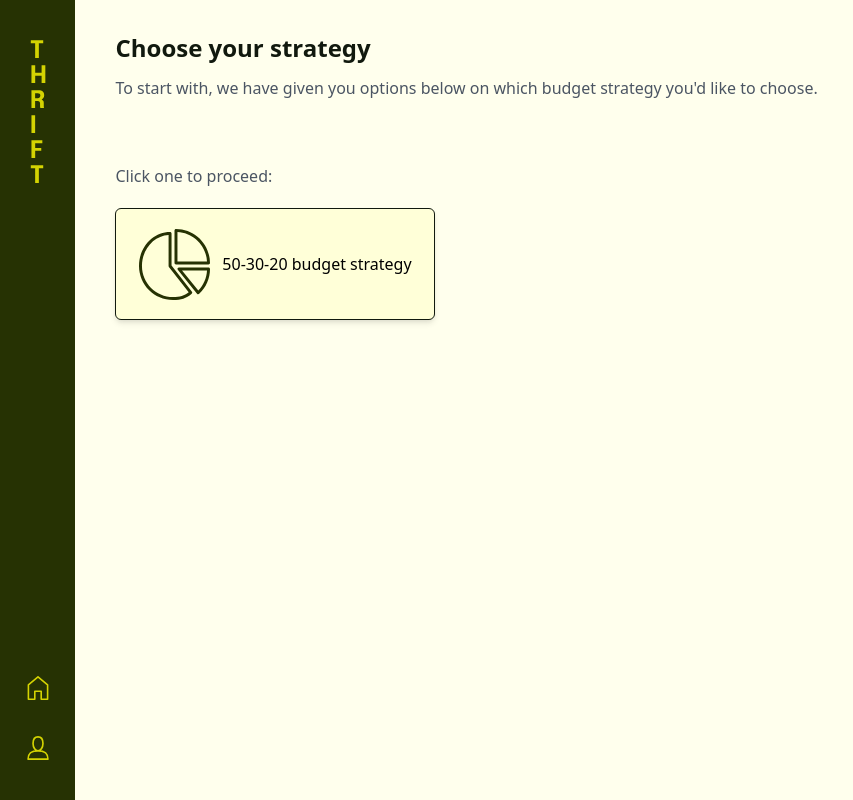
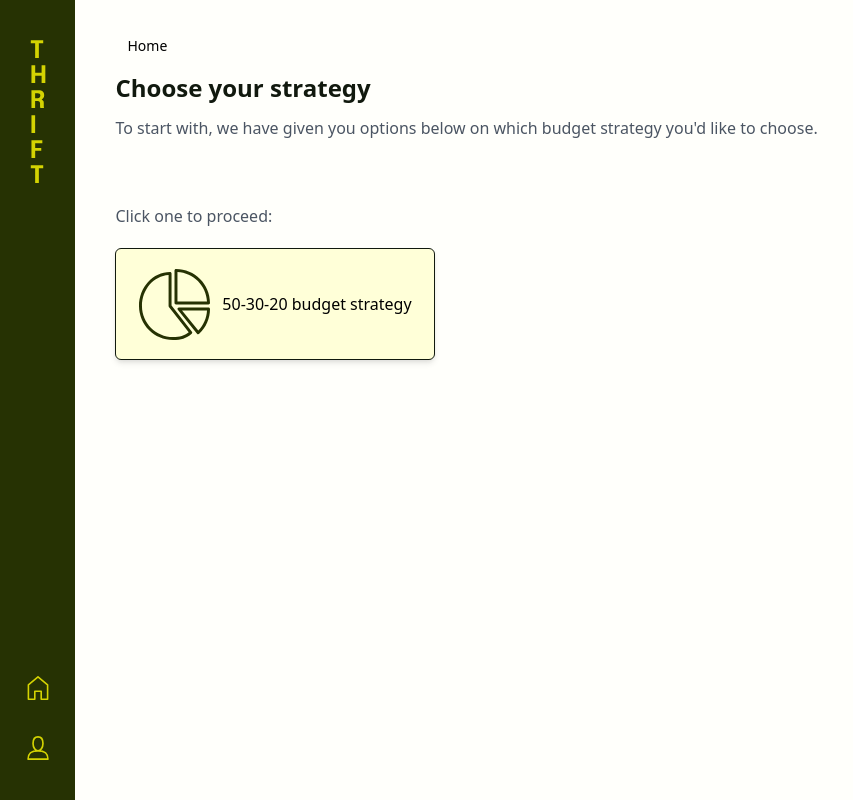
Before and after one commit to zedo-san/map-my-money, a React (Create React App) app: page /budget/set-up in a window 1280 px wide. Shown: the whole page, without its empty margins (0-853 px from the left). Built offline with nearby package versions, Linux system fonts and the light colour scheme.

Commit message:
Added router back button

```diff
--- a/src/App.js
+++ b/src/App.js
@@ -55,6 +55,7 @@ function Navbar() {
                         </div>
                     </Link>
                 </div>
+                {/* nav items  */}
                 <div className="flex flex-col items-center space-y-5">
                     <Link to="/">
                         <NavbarLink linkIcon={homeIcon} />
--- a/src/views/SetupBudgetForm.js
+++ b/src/views/SetupBudgetForm.js
@@ -1,4 +1,5 @@
 import { useState } from 'react';
+import { Link } from 'react-router-dom'
 
 function SetupBudgetForm() {
     const [page, setPage] = useState(1)
@@ -7,9 +8,14 @@ function SetupBudgetForm() {
     }
     return (
         <div>
-            <div className="bg-thrift-lightest bg-opacity-40 absolute inset-0 z-[-1]"></div>
+            {/* <div className="bg-thrift-lightest bg-opacity-40 absolute inset-0 z-[-1]"></div> */}
+            <Link to="/">
+                <button className="px-3 py-1 rounded-sm hover:bg-thrift-highlight hover:bg-opacity-40 text-sm">
+                    <div>Home</div>
+                </button>
+            </Link>
             { page === 1 &&
-                <div>
+                <div className="mt-3">
                     <h1 className="text-2xl font-bold text-thrift-dark">Choose your strategy</h1>
                     <h2 className="mt-3 text-gray-600">To start with, we have given you options below on which budget strategy you'd like to choose.</h2>
                     <div className="mt-16">
```
